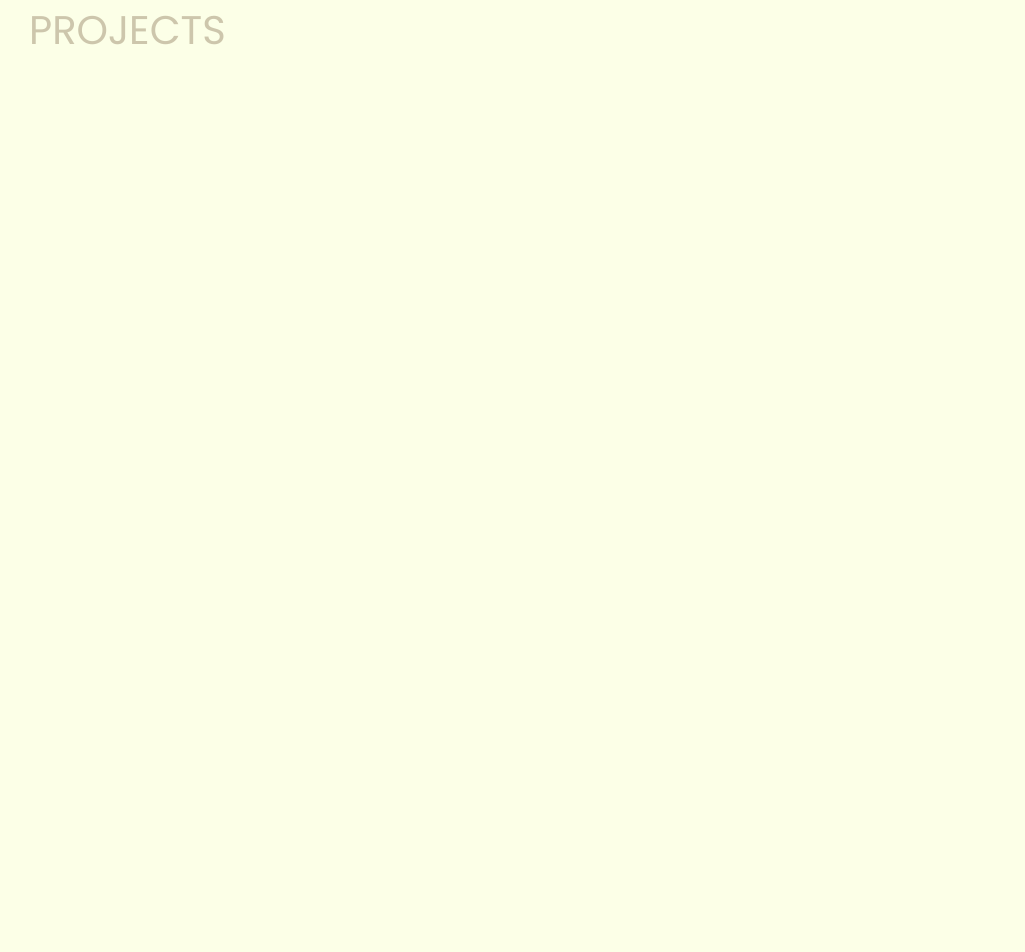
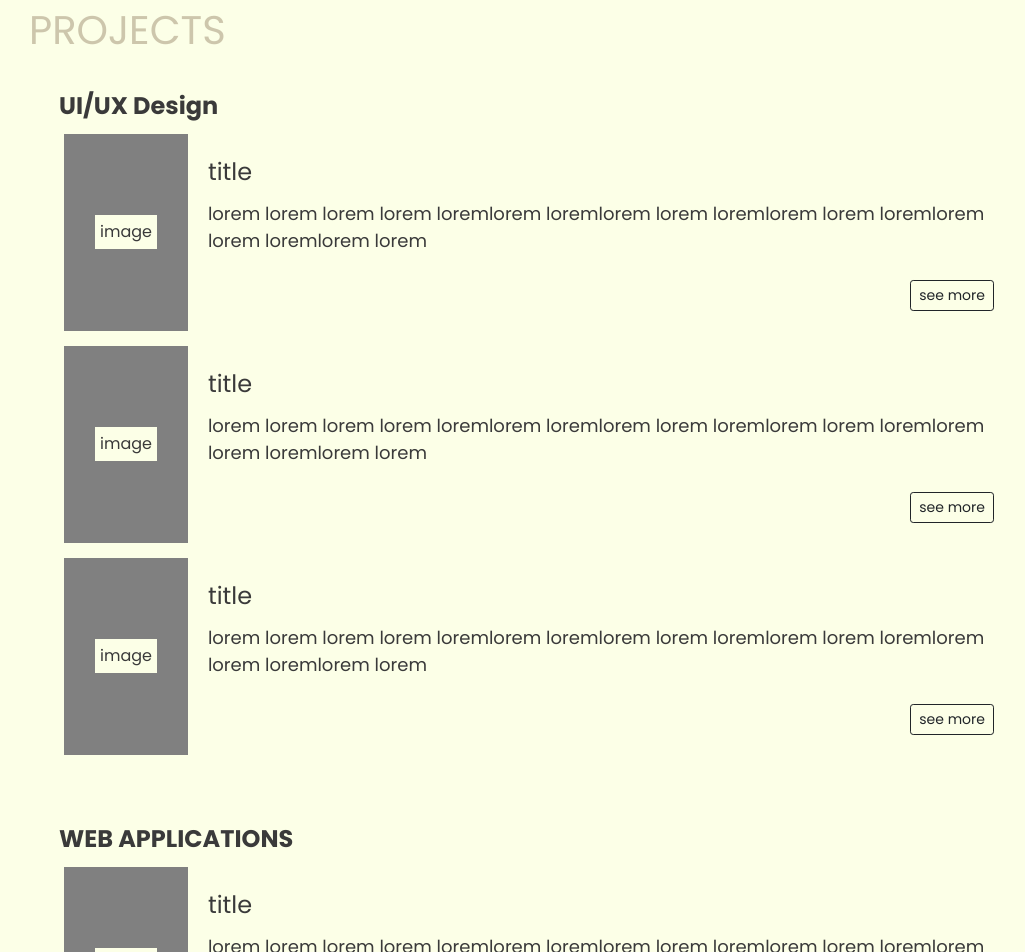
Before and after one commit to christineekn/portfolio, a React (Create React App) app: page / in a window 1280 px wide. Shown: the part 1420-2372 px from the top of the page, without its empty margins (101-1126 px from the left). Before the commit the page ends 1936 px from the top, so only its background shows below. Built offline with nearby package versions, Linux system fonts and the light colour scheme.

Commit message:
projects section added

```diff
--- a/src/components/about/About.css
+++ b/src/components/about/About.css
@@ -1,36 +1,37 @@
-.i-desc {
+.a-desc {
     display: flex;
     height: 80vh;
     margin-top: -3rem;
 }
 
-.i-desc-right {
+.a-desc-right {
     flex: .5;
 
 }
 
-.i-desc-left {
+.a-desc-left {
     flex: 4;
     display: flex;
     align-items: center;
     /* justify-content: center; */
 }
 
-.i-desc-left-wrapper {
+.a-desc-left-wrapper {
     padding: 130px;
     height: 100%;
-    width: 58%;
+    width: 70%;
     display: flex;
     flex-direction: column;
 }
 
-.i-bio-title {
+.a-bio-title {
     font-weight: 300;
     color: rgba(97, 65, 36, 0.3);
 }
 
-.i-bio-short {
+.a-bio-short {
     font-size: 23px;
+    letter-spacing: .1rem;
     font-weight: 400;
     margin-top: 3rem;
     margin-bottom: 3rem;
--- a/src/components/about/About.js
+++ b/src/components/about/About.js
@@ -5,11 +5,11 @@ import "./About.css";
 
 const About = () => {
   return (
-    <div className="i-desc">
-      <div className="i-desc-left">
-        <div className="i-desc-left-wrapper">
-          <h1 className="i-bio-title">ABOUT ME</h1>
-          <h3 className="i-bio-short">
+    <div className="a-desc">
+      <div className="a-desc-left">
+        <div className="a-desc-left-wrapper">
+          <h1 className="a-bio-title">ABOUT ME</h1>
+          <h3 className="a-bio-short">
             I like to turn interesting ideas into mochups with a passion for
             minimalistic and user-friendly interfaces. My goal is to learn
             through everyday challenges and develop my skills.
@@ -19,7 +19,7 @@ const About = () => {
           </div>
         </div>
       </div>
-      <div className="i-desc-right"></div>
+      <div className="a-desc-right"></div>
     </div>
   );
 };
--- a/src/components/projects/ProjectItem.css
+++ b/src/components/projects/ProjectItem.css
@@ -0,0 +1,54 @@
+
+.pi {
+    /* width: 50%; */
+    /* height: 30%; */
+    display: flex;
+    padding: 5px;
+    margin: 5px 0px;
+}
+
+.pi-left {
+    flex:.3;
+    display: flex;
+    justify-content: center;
+    align-items: center;
+    background-color:grey;
+}
+
+.pi-left-wrapper {
+    padding: 5px;
+}
+
+.pi-right {
+    flex:2;
+}
+
+.pi-right-content {
+    margin: 10px;
+    padding: 10px;
+    display: grid;
+    grid-template-columns: repeat(1, auto);
+    grid-template-areas:
+    "a"
+    "b"
+    "c";
+    gap: 10px;
+}
+
+.pi-content-title{
+    grid-area: a;
+    font-size: 24px;
+    font-weight: 500;
+}
+
+.pi-content-desc{
+    grid-area: b;
+    /* width: 80%; */
+    font-size: 18px;
+}
+
+.pi-content-btn{
+    grid-area: c;
+    font-size: 16px;
+    justify-self: end;
+}
--- a/src/components/projects/ProjectItem.js
+++ b/src/components/projects/ProjectItem.js
@@ -0,0 +1,32 @@
+import React from "react";
+import { Button } from "react-bootstrap";
+
+
+import "./ProjectItem.css";
+
+const ProjectItem = () => {
+  return (
+    <div className="pi">
+      <div className="pi-left">
+        <div className="pi-left-wrapper">
+            image
+        </div>
+      </div>
+      <div className="pi-right">
+        <div className="pi-right-content">
+          <div className="pi-content-title">title</div>
+          <div className="pi-content-desc">
+            <p>lorem lorem lorem lorem loremlorem loremlorem lorem loremlorem lorem loremlorem lorem loremlorem lorem</p>
+          </div>
+          <div className="pi-content-btn">
+            <Button variant="outline-dark" size="sm">
+              see more
+            </Button>
+          </div>
+        </div>
+      </div>
+    </div>
+  );
+};
+
+export default ProjectItem;
--- a/src/components/projects/Projects.css
+++ b/src/components/projects/Projects.css
@@ -1,16 +1,32 @@
-.a-desc {
-    display: flex;
+.p {
+    /* display: flex; */
     height: 80vh;
     margin-top: -3rem;
 }
 
-.a-wrapper {
+.p-wrapper {
     padding: 130px;
     height: 100%;
-    width: 58%;
+    /* width: 58%; */
 }
 
-.a-projects-title {
+.p-projects-title {
     font-weight: 300;
     color: rgba(97, 65, 36, 0.3);
 }
+
+.p-projects-list {
+
+    width: 100%;
+    display: grid;
+}
+
+.p-card {
+    margin: 20px;
+    padding: 10px;
+}
+
+.p-card-title {
+    font-size: 24px;
+    font-weight: bold;
+}
--- a/src/components/projects/Projects.js
+++ b/src/components/projects/Projects.js
@@ -1,14 +1,33 @@
 import React from "react";
+import ProjectItem from "./ProjectItem";
 
 import "./Projects.css";
 
 const Projects = () => {
   return (
-    <div className="a-desc">
-      <div className="a-wrapper">
-        <h1 className="a-projects-title">PROJECTS</h1>
-        <div>
+    <div className="p">
+      <div className="p-wrapper">
+        <h1 className="p-projects-title">PROJECTS</h1>
+        <div className="p-projects-list">
+          <div className="p-card">
+            <h1 className="p-card-title">UI/UX Design</h1>
+            <ProjectItem/>
+            <ProjectItem/>
+            <ProjectItem/>
 
+          </div>
+          <div className="p-card">
+            <h1 className="p-card-title">WEB APPLICATIONS</h1>
+            <ProjectItem/>
+            <ProjectItem/>
+            <ProjectItem/>
+          </div>
+          <div className="p-card">
+            <h1 className="p-card-title">ILLUSTRATIONS</h1>
+            <ProjectItem/>
+            <ProjectItem/>
+            <ProjectItem/>
+          </div>
         </div>
       </div>
     </div>
```
